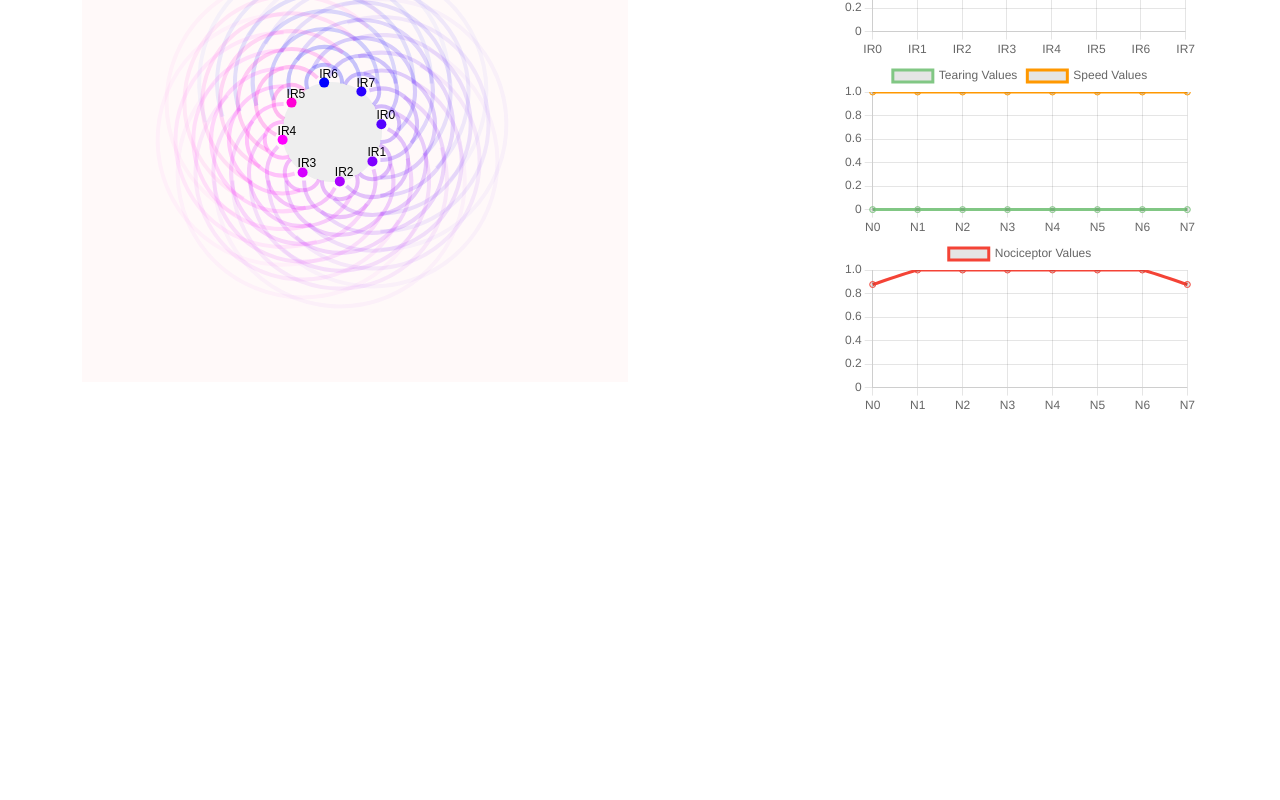
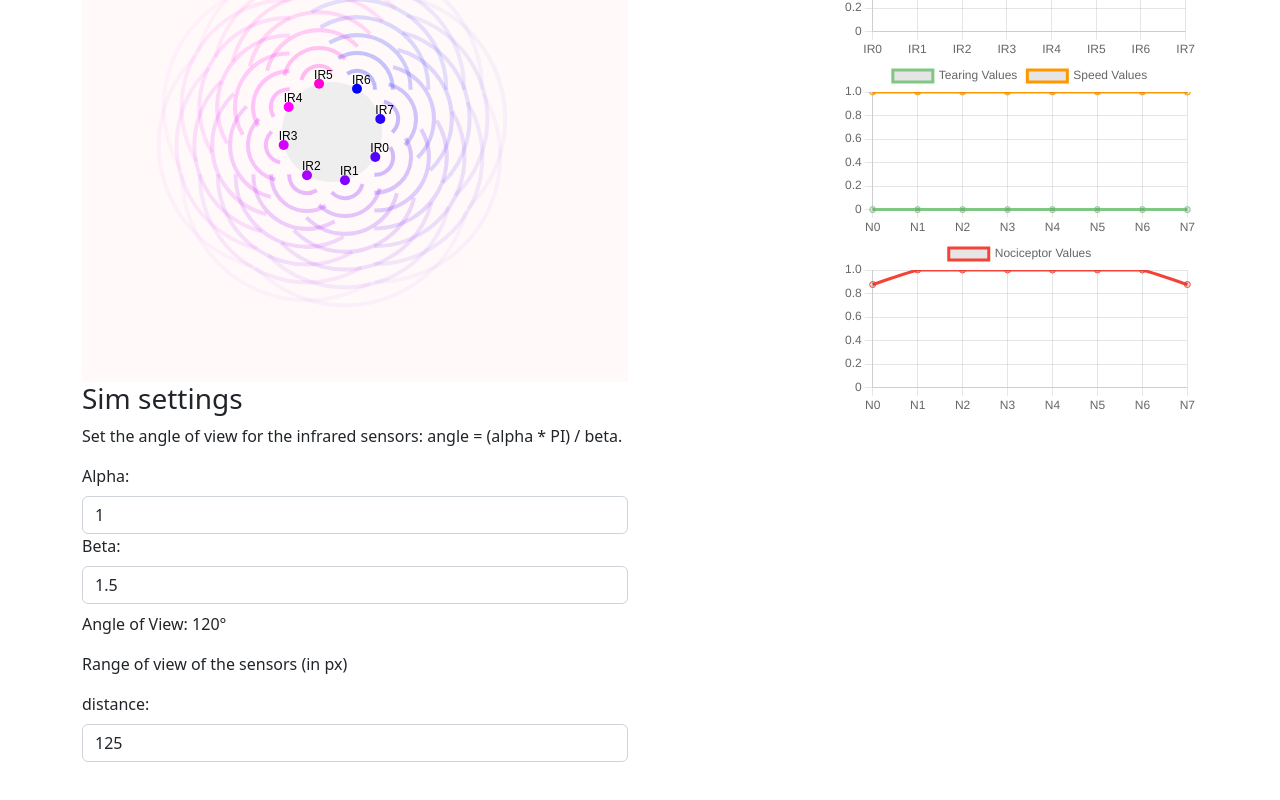
Before and after one commit to lharidonlouis/nociceptor_sim, a React (Create React App) app: page / in a window 1280 px wide. Shown: the part 436-1236 px from the top of the page. Before the commit the page ends 900 px from the top, so only its background shows below. Built offline with nearby package versions, Linux system fonts and the light colour scheme.

Commit message:
noci update

```diff
--- a/src/App.js
+++ b/src/App.js
@@ -15,8 +15,31 @@ function App() {
   const prevTimestampRef = useRef();
 
   const colors = ["#000080", "#0000FF", "#0080FF", "#00BFFF", "#87CEFA", "#B0C4DE", "#F0F8FF", "#ADD8E6"];
-  const max_dist = 125
-  const angle_vue = 1.1*Math.PI ;
+
+
+
+  const [alpha, setAlpha] = useState(1);
+  const [beta, setBeta] = useState(1.5);
+
+  const [max_dist, setMax_dist] = useState(125);
+
+  const handledDistChange = (event) => {
+    var val = event.target.value < 10 ? 10 : event.target.value;
+    setMax_dist(val);
+  };
+
+  const angle_vue = (alpha * Math.PI) / beta;
+
+  const handleAlphaChange = (event) => {
+    setAlpha(event.target.value);
+  };
+
+  const handleBetaChange = (event) => {
+    setBeta(event.target.value);
+  };
+
+
+
   const IR_DISTANCE = max_dist;
 
   // tearing values computed from IR sensor values
@@ -91,6 +114,7 @@ function App() {
                 data: irValues,
                 fill: false,
                 borderColor: "rgb(58, 89, 152)",
+                backgroundColor: "rgb(58, 89, 152)",
                 tension: 0.1,
               },
               {
@@ -98,6 +122,7 @@ function App() {
                 data: distValues,
                 fill: false,
                 borderColor: "rgb(173, 216, 230)",
+                backgroundColor: "rgb(173, 216, 230)",
                 tension: 0.1,
               },
             ],
@@ -304,7 +329,7 @@ function App() {
         const speed_d = [];
         // Compute the speed impact for each IR sensor
         for (let i = 0; i < irValues.length; i++) {
-          const dist = -(prevData[i] - irValues[i]);
+          const dist = -(prevData[i] - irValues[i]); // ir is inverted of distance so need to - this to get distance
           const dist_0 = dist < 0 ? 0 : dist;
 
           console.log(timeDiff)
@@ -596,6 +621,48 @@ function App() {
             </Layer>
           </Stage>
           </div>
+          <div className="row">
+          <div className="col-md-12">
+            <h3>Sim settings</h3>
+            <p>Set the angle of view for the infrared sensors: angle = (alpha * PI) / beta.</p>
+            <div className="mb-3">
+              <label htmlFor="alpha-input" className="form-label">
+                Alpha:
+              </label>
+              <input
+                id="alpha-input"
+                type="number"
+                className="form-control"
+                value={alpha}
+                onChange={handleAlphaChange}
+              />
+              <label htmlFor="beta-input" className="form-label">
+                Beta:
+              </label>
+              <input
+                id="beta-input"
+                type="number"
+                className="form-control"
+                value={beta}
+                onChange={handleBetaChange}
+              />
+              <p className="mt-2">Angle of View: {Math.round(angle_vue.toFixed(2)*(180/Math.PI))}°</p>
+            </div>
+            <div className="mb-3">
+              <p>Range of view of the sensors (in px)</p>
+              <label htmlFor="dist-input" className="form-label">
+                distance:
+              </label>
+              <input
+                id="dist-input"
+                type="number"
+                className="form-control"
+                value={max_dist}
+                onChange={handledDistChange}
+              />
+            </div>
+          </div>
+          </div>
           </Col>
           <Col md={2}></Col>
           <Col md={4}>
```
